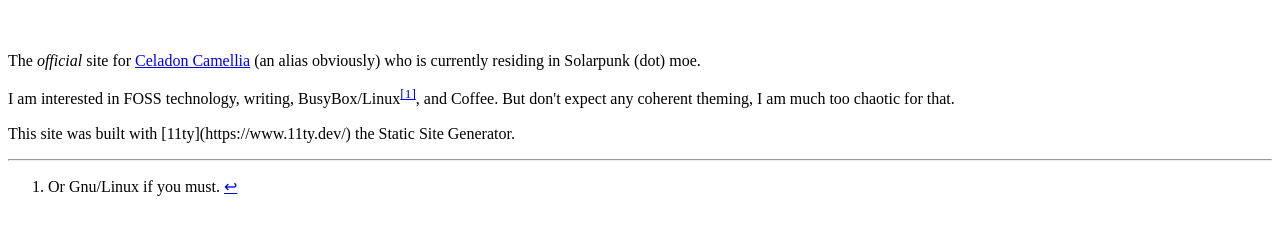
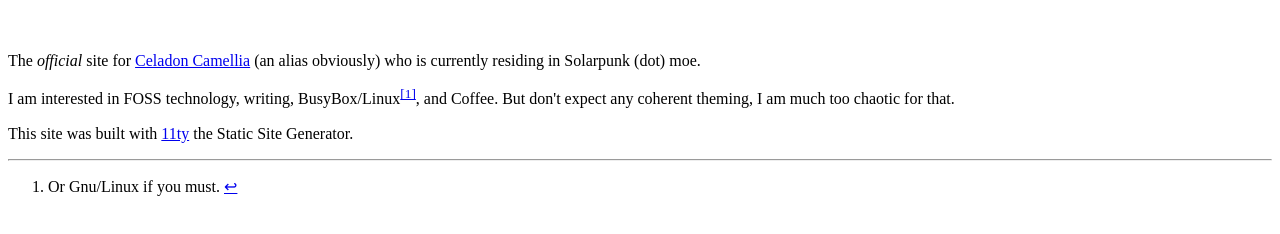
Before and after one commit to ryuiro-kitsune/celadon.moe, an Eleventy site: page index.md in a window 1280 px wide. Shown: the part 48-282 px from the top of the page. Built offline with nearby package versions, Linux system fonts and the light colour scheme; Eleventy itself is replaced by a stand-in of ours; files that its build step writes are made by us from their sources.

Commit message:
Fix index.md

```diff
--- a/index.md
+++ b/index.md
@@ -10,7 +10,7 @@ The *official* site for <a rel="me" href="https://solarpunk.moe/@celadonCamellia
 
 I am interested in FOSS technology, writing, BusyBox/Linux[^1], and Coffee. But don't expect any coherent theming, I am much too chaotic for that.
 
-<footer><p>This site was built with [11ty](https://www.11ty.dev/) the Static Site Generator.<p></footer>
+<footer><p>This site was built with <a href="https://www.11ty.dev/">11ty</a> the Static Site Generator.<p></footer>
 
 
 [^1]: Or Gnu/Linux if you must.
```
Also changed, not shown: .eleventy.js.
